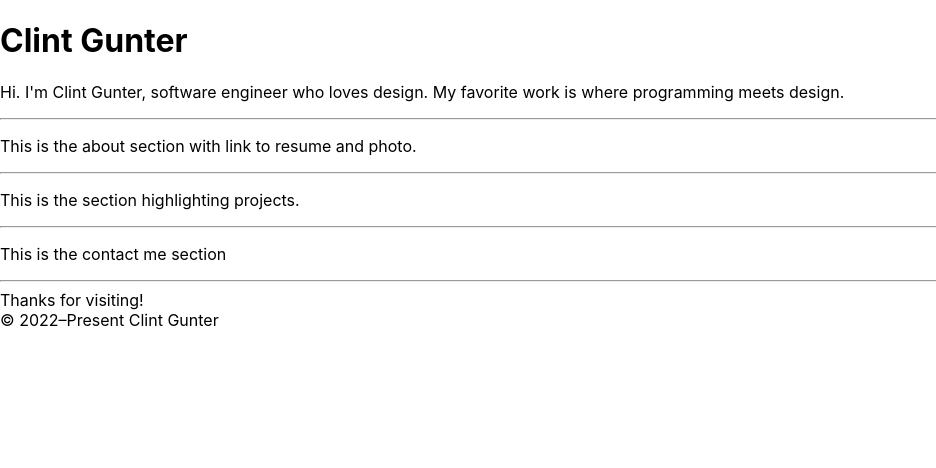
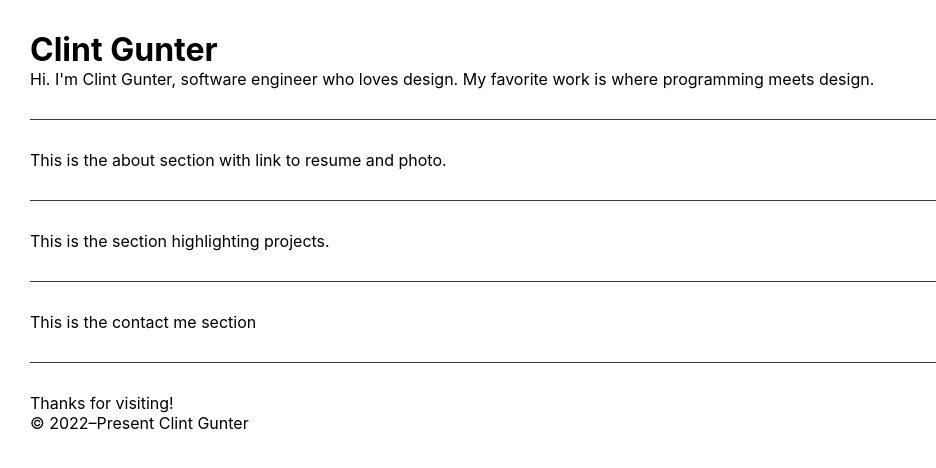
Before and after one commit to futureclint/clint, a React (Create React App) app: page / in a window 1280 px wide. Shown: the top 468 px of the page, without its empty margins (0-936 px from the left). Built offline with nearby package versions, Linux system fonts and the light colour scheme.

Commit message:
Removed boilerplate React CSS, replaced with starter CSS

```diff
--- a/src/App.css
+++ b/src/App.css
@@ -1,38 +1,18 @@
-.App {
-  text-align: center;
+body {
+  padding: 30px;
+  background-color: white;
+  font-family: -apple-system, BlinkMacSystemFont, 'Helvetica Neue', sans-serif;
+  color: black;
 }
-
-.App-logo {
-  height: 40vmin;
-  pointer-events: none;
+h1, h2, h3, h4, h5, p {
+  margin: 0;
 }
-
-@media (prefers-reduced-motion: no-preference) {
-  .App-logo {
-    animation: App-logo-spin infinite 20s linear;
-  }
+hr {
+  height: 1px;
+  margin: 30px 0;
+  border: none;
+  background-color: #3b3c3d;
 }
-
-.App-header {
-  background-color: #282c34;
-  min-height: 100vh;
-  display: flex;
-  flex-direction: column;
-  align-items: center;
-  justify-content: center;
-  font-size: calc(10px + 2vmin);
-  color: white;
+a {
+  color: dodgerblue;
 }
-
-.App-link {
-  color: #61dafb;
-}
-
-@keyframes App-logo-spin {
-  from {
-    transform: rotate(0deg);
-  }
-  to {
-    transform: rotate(360deg);
-  }
-}
```
